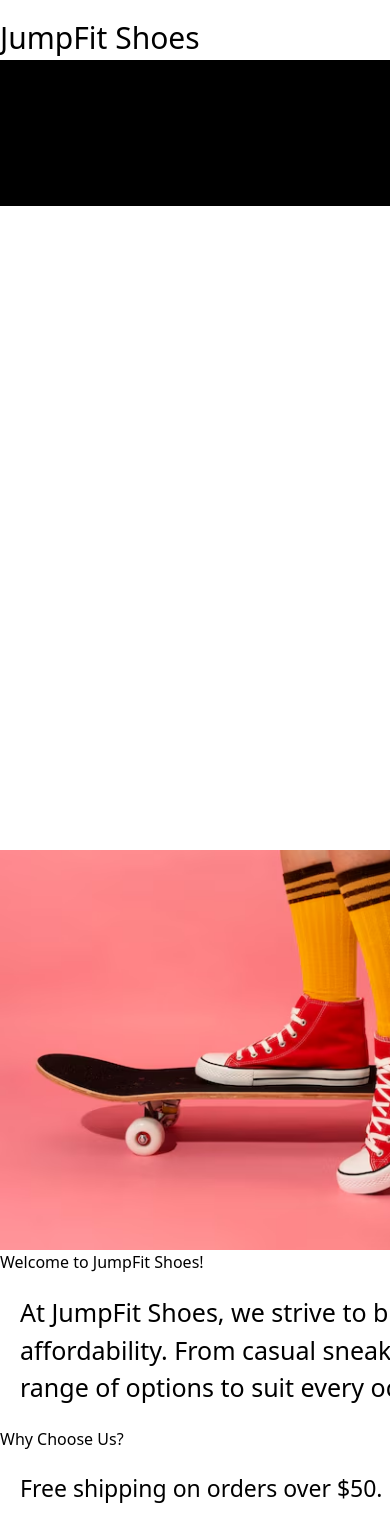
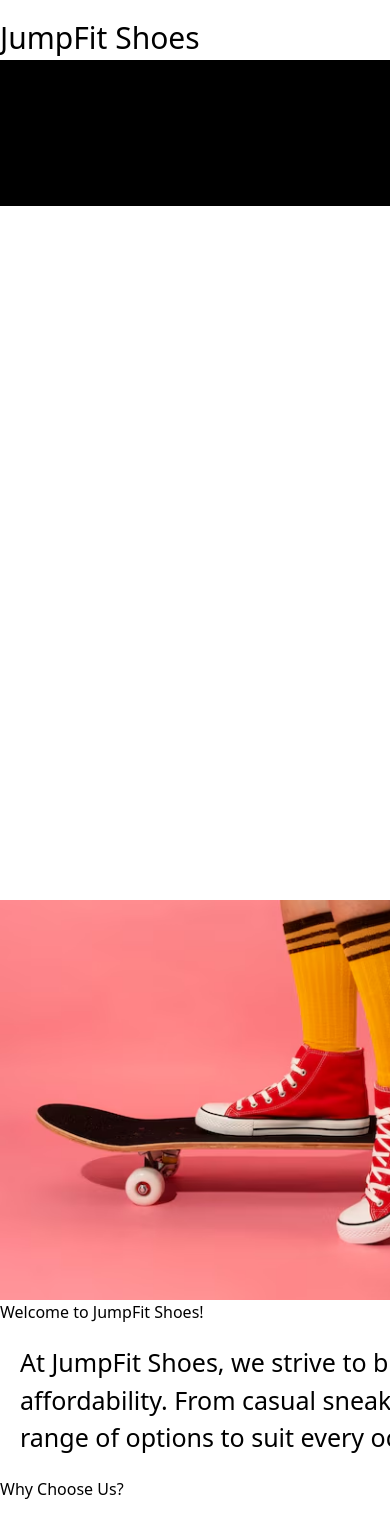
Before and after one commit to Harits77/shopcart-react, a React (Vite) app: page /about in a window 390 px wide. Shown: the top 1527 px of the page. Built offline with nearby package versions, Linux system fonts and the light colour scheme.

Commit message:
Update App.css
height

```diff
--- a/src/App.css
+++ b/src/App.css
@@ -71,7 +71,7 @@ nav {
       height: 10px;
     }
     .about{
-      padding-top: 150px;
+      padding-top: 200px;
       padding-bottom: 200px;
     }
     .about p{
@@ -84,7 +84,7 @@ nav {
     }
     .contact{
       padding-top: 250px;
-      padding-bottom: 450px;
+      padding-bottom: 500px;
     }
     .contact input{
       padding: 20px;
```
